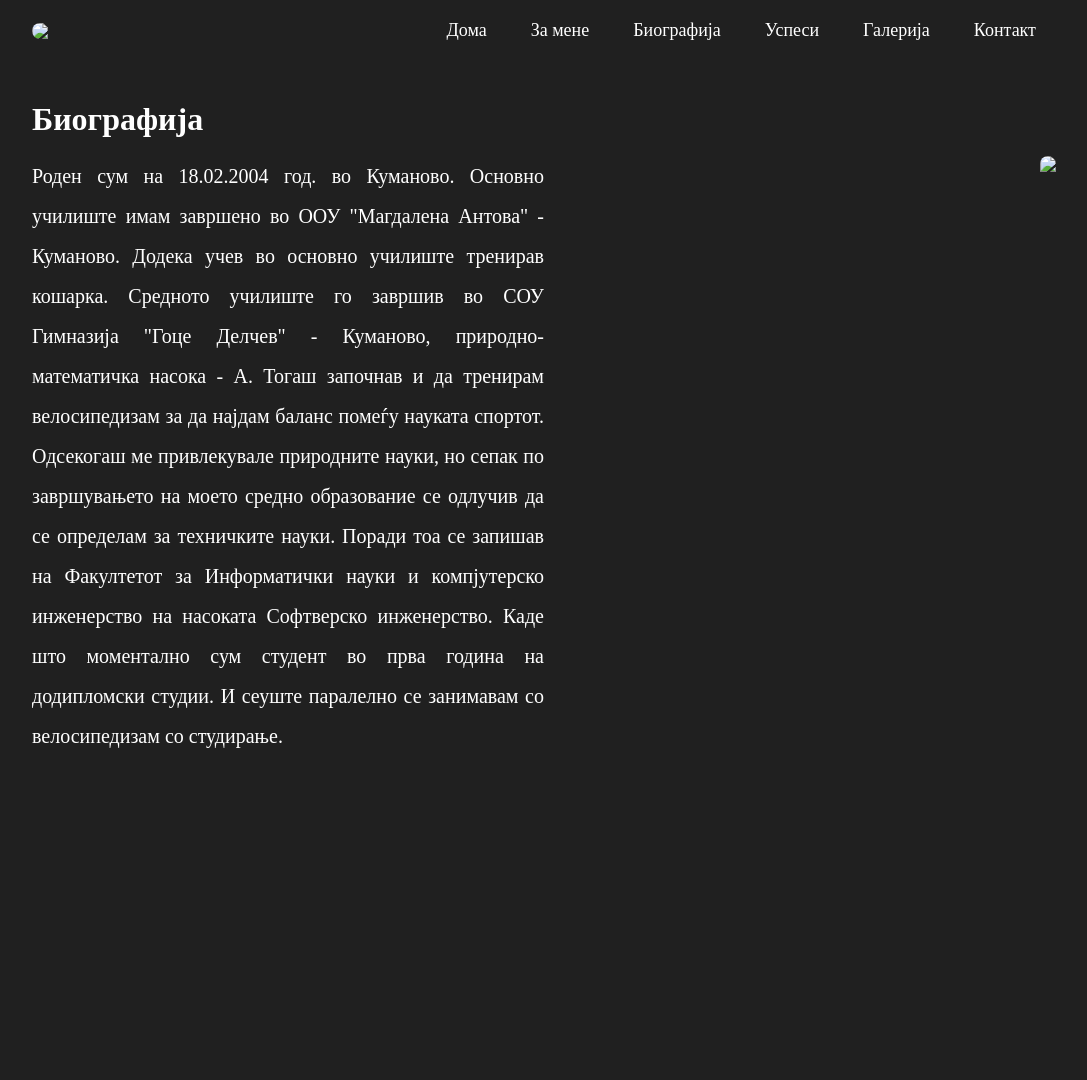
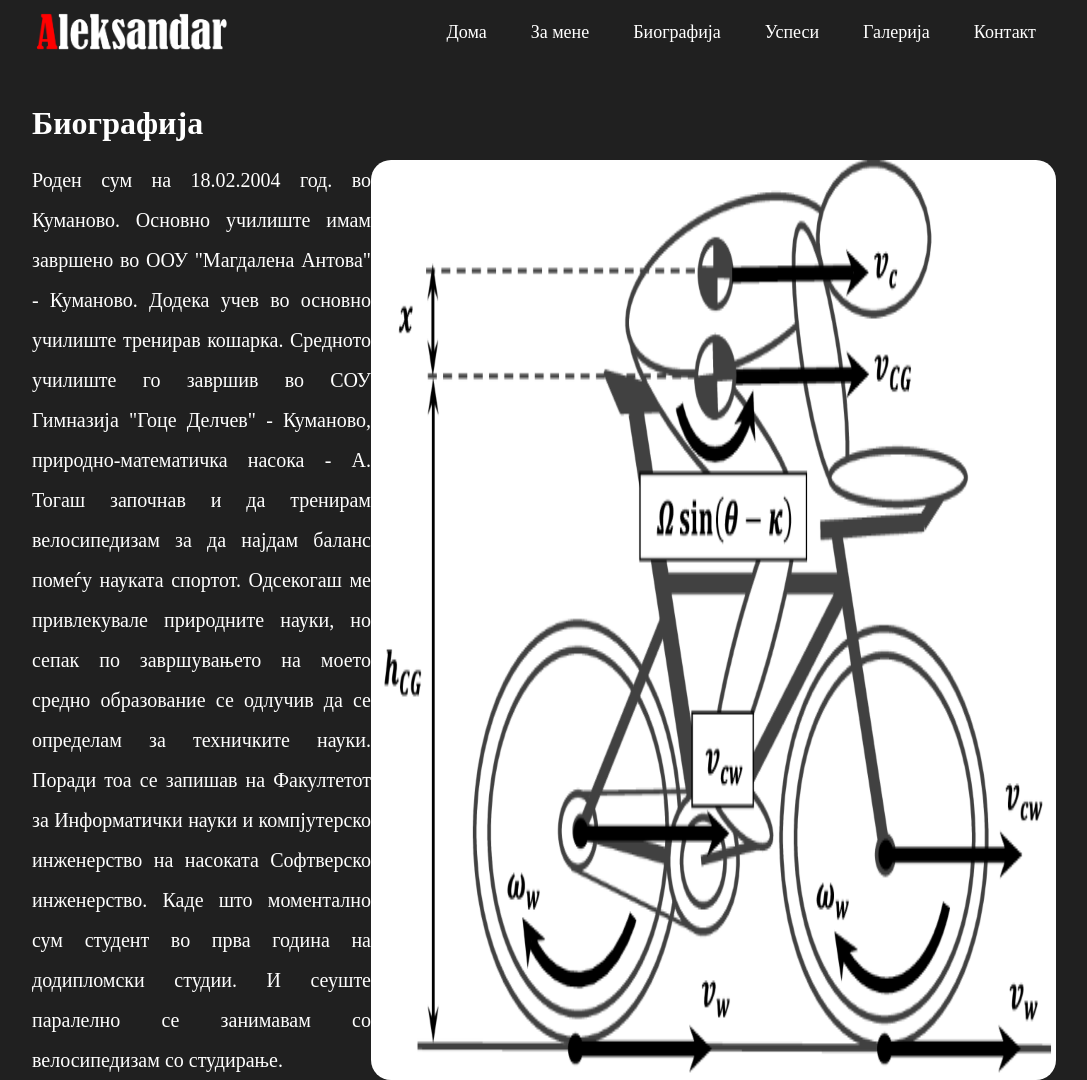
Before and after one commit to miloshevski/miloshevski.github.io, a plain HTML site: page bio.html in a window 1280 px wide. Shown: the whole page, without its empty margins (96-1183 px from the left). Before the commit the page ends 800 px from the top, so only its background shows below. Drawn offline with Linux system fonts and the light colour scheme.

Commit message:
Update bio.html

```diff
--- a/bio.html
+++ b/bio.html
@@ -9,7 +9,7 @@
   <body>
     <div class="container">
       <nav>
-        <img src="./slike/logo2.png" class="logo" />
+        <img src="/logo2.png" class="logo" />
         <ul id="sidemenu">
           <li><a href="/index.html">Дома</a></li>
           <li><a href="/about.html">За мене</a></li>
@@ -34,7 +34,7 @@
                 Поради тоа се запишав на Факултетот за Информатички науки и компјутерско инженерство на насоката Софтверско инженерство. Каде што моментално сум студент во прва година на
                 додипломски студии. И сеуште паралелно се занимавам со велосипедизам со студирање.
               </p>
-              <img id="bike-math" src="slike/illustration.png">
+              <img id="bike-math" src="/illustration.png">
             </div>
           </div>
         </div>
```
